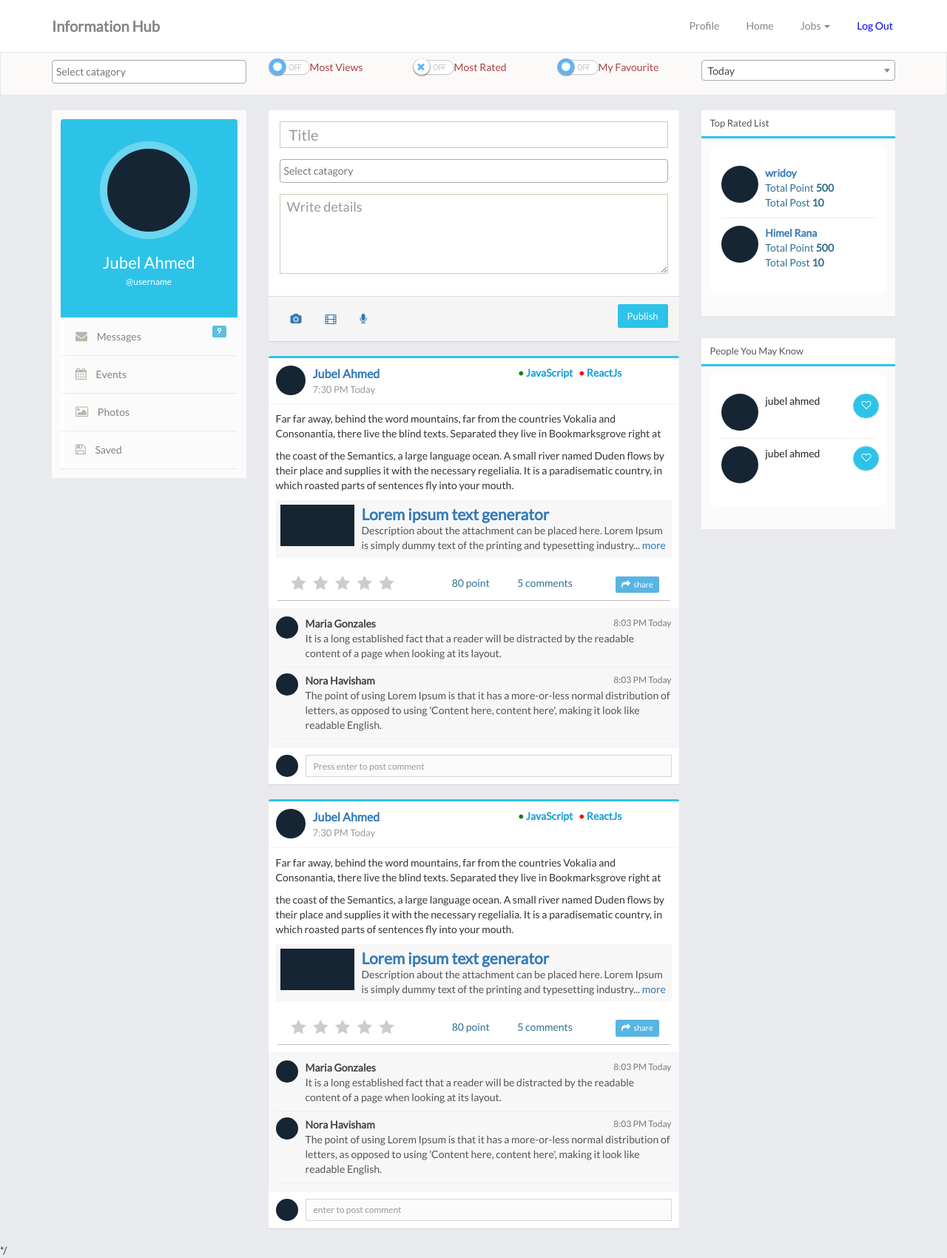
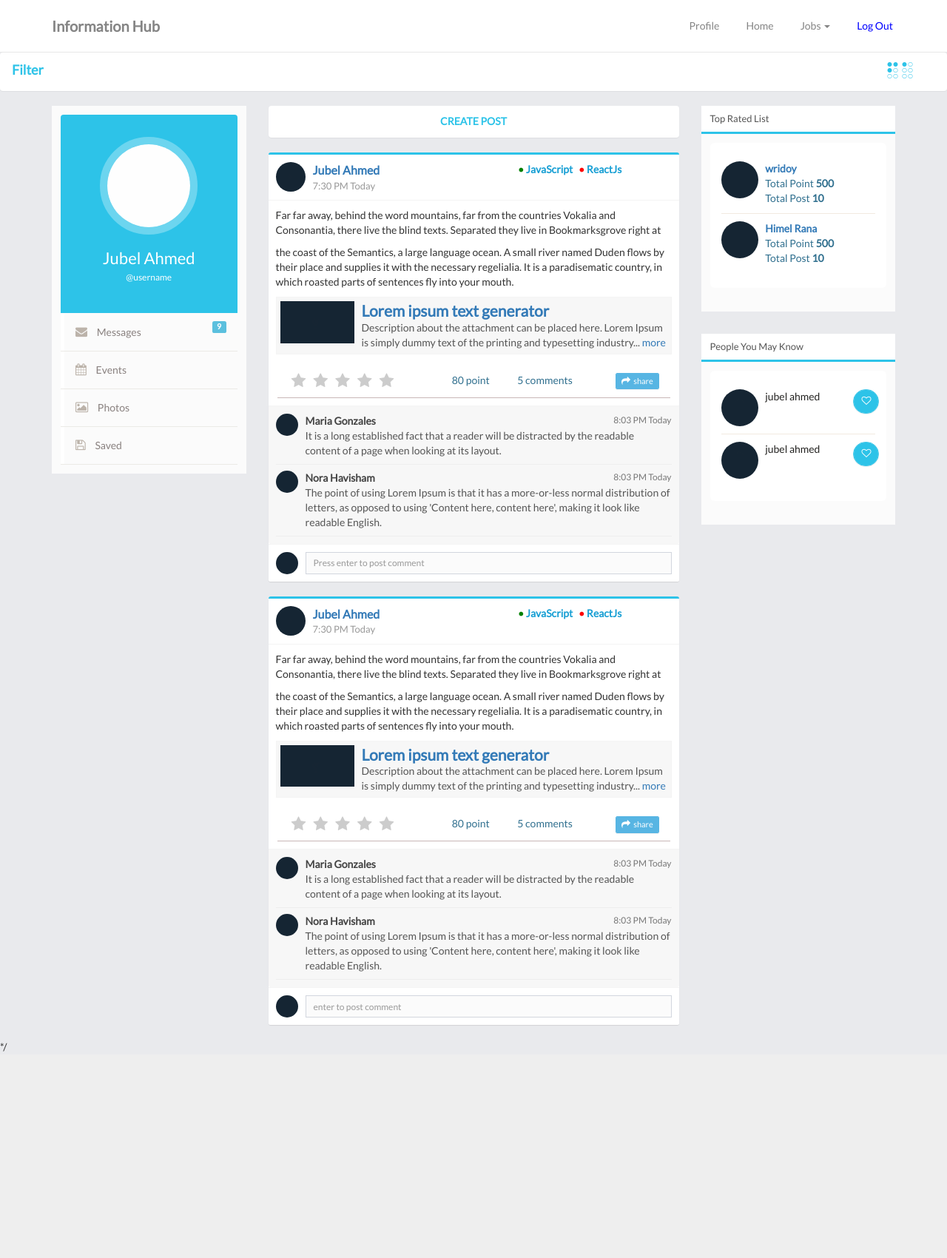
Before and after one commit to jubelAhmed/information_hub, a PHP site: page /information_hub/profile/home.php in a window 1280 px wide. Shown: the whole page at 74% size. After the commit the page ends 1421 px from the top, so only its background shows below. Run offline with PHP 8.4, Linux system fonts and the light colour scheme; the visitor is signed in with stand-in values (Sample User, id 1).

Commit message:
home page design update

```diff
--- a/profile/home.php
+++ b/profile/home.php
@@ -65,15 +65,47 @@
       ?>
     <!-- Fixed navbar -->
 
+    <div style="margin-top:71px">
+        <div class="panel " styele="background:white">
 
-    <nav class="navbar navbar-white text-danger" style="margin-top:70px ;
-      background: #fcf9f9">
-        <div class="container">
 
+
+            <div class="panel-heading">
+                <div class="row">
+                    <div class="col-md-6  m-a-2" style="font-size:18px;color:#2DC3E8">
+                        <strong> Filter  </strong>
+                    </div>
+                    <div class="col-md-6 text-right">
+                        <a class=" bg-white" style="text-decoration:none;background:white;  color:#2DC3E8"
+                            data-toggle="collapse" href="#filterPanel" aria-expanded="false" aria-controls="filterTab">
+
+                            <span style="margin-right:5%;"><i class="fa fa-braille fa-2x" ></i> </span>
+                        </a>
+                    </div>
+                </div>
+            </div>
+
+
+            <div id="filterPanel" class="panel-collapse collapse" role="tabpanel" style="border-top:1px solid #2DC3E8"
+                aria-labelledby="filterTab">
+                <div class="panel-body text-info">
                     <div class="row" style="padding-top:10px">
-                <div class="col-md-3">
+                        <div class="col-md-1"> Filter Option</div>
+                        <div class="col-md-10">
                             <div class="has-success" style="margin-bottom: 15px">
-                        <select class="form-control js-example-responsive" multiple="multiple" style="width: 100% ;">
+                                <select class="form-control js-example-responsive" multiple="multiple"
+                                    style="width: 100% ;" placeholder="Select">
+
+                                    <optgroup label="Date">
+                                        <option>Today</option>
+                                        <option>Yesterday</option>
+                                        <option>More Days Ago</option>
+                                    </optgroup>
+                                    <optgroup label="Reviews">
+                                        <option>Top Rated</option>
+                                        <option>Most Views</option>
+
+                                    </optgroup>
                                     <optgroup label="Programming Language">
                                         <option>Java</option>
                                         <option>C</option>
@@ -97,47 +129,18 @@
                             </div>
                         </div>
 
-                <div class="col-md-6">
-
-                    <div class="row">
-                        <div class="col-xs-4 col-md-4">
-                            <label>
-                                <input class="checkbox-slider colored-blue" type="checkbox">
-                                <span class="text">Most Views</span>
-                            </label>
-                        </div>
-                        <div class="col-xs-4 col-md-4">
-                            <label>
-                                <input class="checkbox-slider slider-icon colored-blue" type="checkbox">
-                                <span class="text">Most Rated</span>
-                            </label>
-                        </div>
-                        <div class="col-xs-4 col-md-4">
-                            <label>
-                                <input class="checkbox-slider colored-blue" type="checkbox">
-                                <span class="text">My Favourite</span>
-                            </label>
-                        </div>
-
-                    </div>
-
+                        <div class="col-md-1"></div>
 
 
                     </div>
-                <div class="col-md-3">
-                    <div class="has-success" style="margin-bottom: 15px">
-                        <select class="form-control js-example-responsive" style="width:
-                100%">
-                            <option>Today</option>
-                            <option>Yesterday</option>
-                            <option>from 10 days ago</option>
-                        </select>
+                </div>
             </div>
 
         </div>
     </div>
-        </div>
-    </nav>
+
+
+    <!--  -->
 
 
 
@@ -151,7 +154,7 @@
                         <div class="widget-body">
                             <div class="user-heading round">
                                 <a href="#">
-                                    <img src="../assets/static/img/dark-blue.png" class="rounded-circle" width="180px"
+                                    <img src="../assets/static/img/info-white.jpg" class="rounded-circle" width="180px"
                                         height="180px" alt="jubel ahmed" />
                                 </a>
                                 <h1>Jubel Ahmed</h1>
@@ -183,8 +186,7 @@
                             </ul>
                         </div>
                     </div>
-
-                    <!--    <div class="widget">
+                    <!-- <div class="widget">
               <div class="widget-body">
                 <ul class="nav nav-pills nav-stacked">
                   <li><a href="#"> <i class="fa fa-globe"></i> Pages</a></li>
@@ -201,16 +203,30 @@
 
             <!-- center posts -->
             <div class="col-md-6 bg-white">
-
                 <div class="row">
                     <div class="col-md-12">
+                        <div class="panel " styele="background:white">
+
+                            <div>
+                                <a class=" bg-white" style="text-decoration:none;background:white;  color:#2DC3E8"
+                                    data-toggle="collapse" href="#postPanel" aria-expanded="false"
+                                    aria-controls="answerOne">
+                                    <div class="panel-heading">
+                                        <center> <strong>CREATE POST</strong></center>
+                                    </div>
+                                </a>
+                            </div>
+
+
+                            <div id="postPanel" class="panel-collapse collapse" role="tabpanel"
+                                style="border-top:1px solid gray" aria-labelledby="questionOne">
+                                <div class="panel-body">
                                     <div class="box profile-info n-border-top">
                                         <div style="padding: 15px">
-                                <div class="title-info has-success" style="border:
-                    1px
-                    solid #ccccb3;margin-bottom: 15px">
-                                    <input class="form-control input-bg p-text-area" id="definput" type="text"
-                                        placeholder="Title" style="font-size:20px" />
+                                            <div class="title-info has-success"
+                                                style="border: 1px solid #ccccb3;margin-bottom: 15px">
+                                                <input class="form-control input-bg p-text-area" id="definput"
+                                                    type="text" placeholder="Title" style="font-size:20px" />
                                             </div>
                                             <div class="has-success" style="margin-bottom: 15px">
                                                 <select class="form-control js-example-responsive" multiple="multiple"
@@ -236,7 +252,8 @@
                                                     </optgroup>
                                                 </select>
                                             </div>
-                                <div class="has-success" style="margin-bottom:15px;border: 1px solid #ccccb3;">
+                                            <div class="has-success"
+                                                style="margin-bottom:15px;border: 1px solid #ccccb3;">
                                                 <textarea class="form-control input-lg p-text-area" rows="4"
                                                     placeholder="Write details"></textarea>
                                             </div>
@@ -250,6 +267,14 @@
                                             </ul>
                                         </div>
                                     </div>
+                                </div>
+                            </div>
+
+                        </div>
+                    </div>
+                </div>
+                <div class="row">
+                    <div class="col-md-12">
 
                         <!-- post start -->
                         <div class="box box-widget">
@@ -283,10 +308,11 @@
                                     your mouth.</p>
 
                                 <div class="attachment-block clearfix">
-                                    <img class="attachment-img show-in-modal" alt="Attachment
-                      Image" src="../assets/static/img/dark-blue.png">
+                                    <img class="attachment-img show-in-modal" alt="Attachment Image"
+                                        src="../assets/static/img/dark-blue.png">
                                     <div class="attachment-pushed">
-                                        <h4 class="attachment-heading"><a href="http://www.bootdey.com/">Lorem ipsum
+                                        <h4 class="attachment-heading"><a href="http://www.bootdey.com/">Lorem
+                                                ipsum
                                                 text
                                                 generator</a></h4>
                                         <div class="attachment-text">
@@ -414,7 +440,8 @@
                                     <img class="attachment-img show-in-modal" alt="Attachment
                       Image" src="../assets/static/img/dark-blue.png">
                                     <div class="attachment-pushed">
-                                        <h4 class="attachment-heading"><a href="http://www.bootdey.com/">Lorem ipsum
+                                        <h4 class="attachment-heading"><a href="http://www.bootdey.com/">Lorem
+                                                ipsum
                                                 text
                                                 generator</a></h4>
                                         <div class="attachment-text">
@@ -535,7 +562,8 @@
                                                 <div><b><a href="#">wridoy</a></b></div>
                                                 <div class="text-info"> Total Point <b><span>500
                                                         </span></b></div>
-                                                <div class="text-info"> Total Post <b><span>10</span></b></div>
+                                                <div class="text-info"> Total Post <b><span>10</span></b>
+                                                </div>
                                             </div>
                                         </div>
                                     </li>
@@ -551,7 +579,8 @@
                                                 <div><b><a href="#">Himel Rana</a></b></div>
                                                 <div class="text-info"> Total Point <b><span>500
                                                         </span></b></div>
-                                                <div class="text-info"> Total Post <b><span>10</span></b></div>
+                                                <div class="text-info"> Total Post <b><span>10</span></b>
+                                                </div>
                                             </div>
                                         </div>
                                     </li>
@@ -584,7 +613,8 @@
 
                                             <div class="col-xs-3 text-right">
                                                 <btn class="btn btn-sm btn-azure btn-icon"><i class="fa fa-heart-o"
-                                                        style="padding-left: 3px"></i></btn>
+                                                        style="padding-left: 3px"></i>
+                                                </btn>
                                             </div>
                                         </div>
                                     </li>
@@ -602,7 +632,8 @@
 
                                             <div class="col-xs-3 text-right">
                                                 <btn class="btn btn-sm btn-azure btn-icon"><i class="fa fa-heart-o"
-                                                        style="padding-left: 3px"></i></btn>
+                                                        style="padding-left: 3px"></i>
+                                                </btn>
                                             </div>
                                         </div>
                                     </li>
@@ -634,6 +665,6 @@
     </script>
 </body>
 
-<!-- Mirrored from demos.bootdey.com/dayday/home.html by HTTrack Website Copier/3.x [XR&CO'2014], Thu, 24 Jan 2019 17:35:20 GMT -->
+
 
 </html>
--- a/profile/jobs/search-job.php
+++ b/profile/jobs/search-job.php
@@ -32,9 +32,6 @@
 ?>
 
 
-
-
-<!-- Mirrored from demos.bootdey.com/dayday/people_directory.html by HTTrack Website Copier/3.x [XR&CO'2014], Thu, 24 Jan 2019 17:36:03 GMT -->
 
 <head>
 
@@ -253,6 +250,6 @@
 
 </body>
 
-<!-- Mirrored from demos.bootdey.com/dayday/people_directory.html by HTTrack Website Copier/3.x [XR&CO'2014], Thu, 24 Jan 2019 17:36:03 GMT -->
+
 
 </html>
--- a/profile/jobs/view-single-job.php
+++ b/profile/jobs/view-single-job.php
@@ -1,5 +1,11 @@
 <?php
 
+
+    session_start();
+    if(!$_SESSION['valid']){
+    session_destroy();
+    header("Location:http://localhost/information_hub/index.php");
+    }
     if(!isset($_GET['id'])){
         exit();
     }
```
Also changed, not shown: profile/jobs/post.php (+12 -5 lines), profile/profile.php (+10 -0 lines), assets/static/img/info-white.jpg (added). Lines whose indentation alone changed are shown as unchanged.
